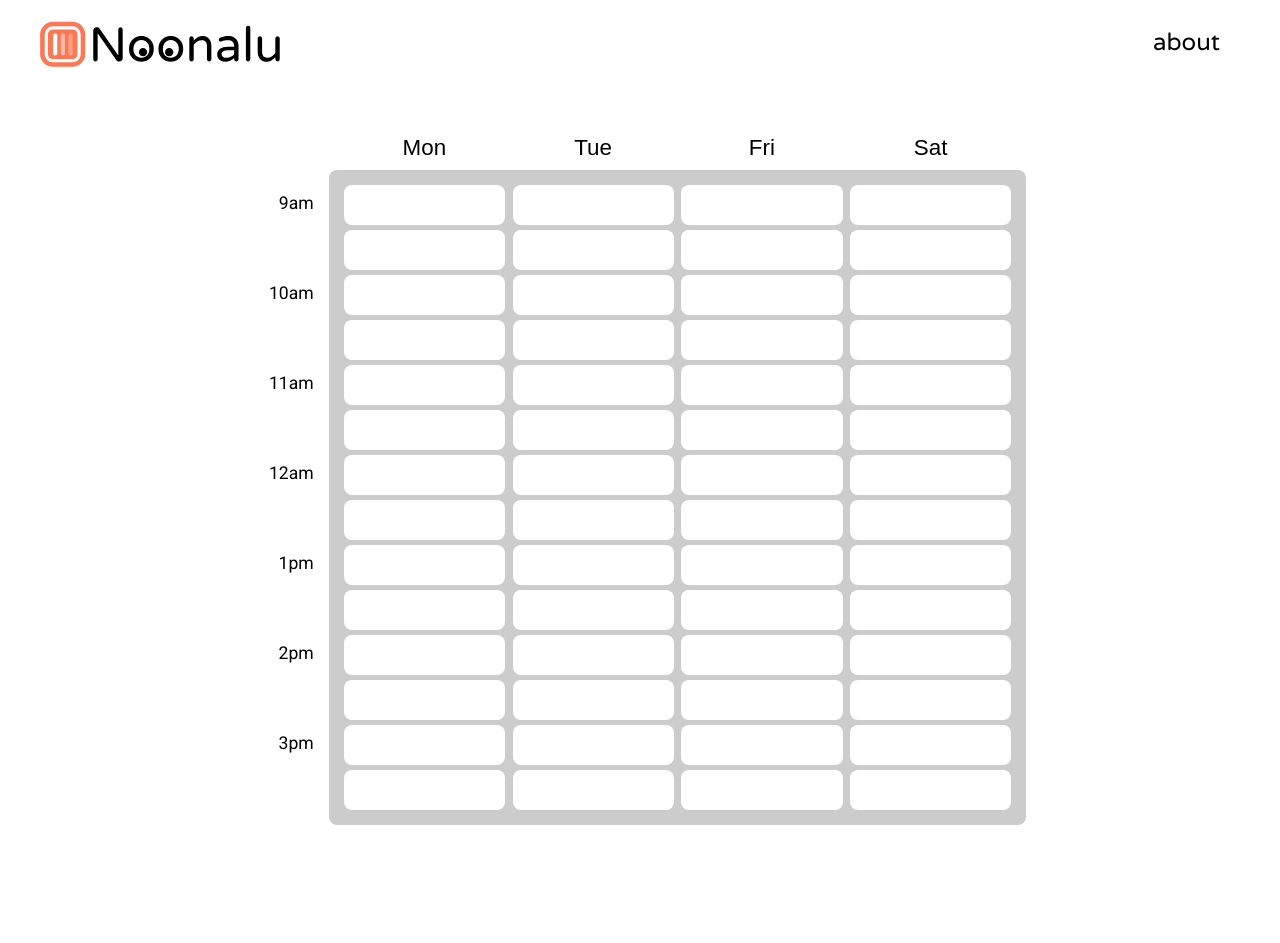
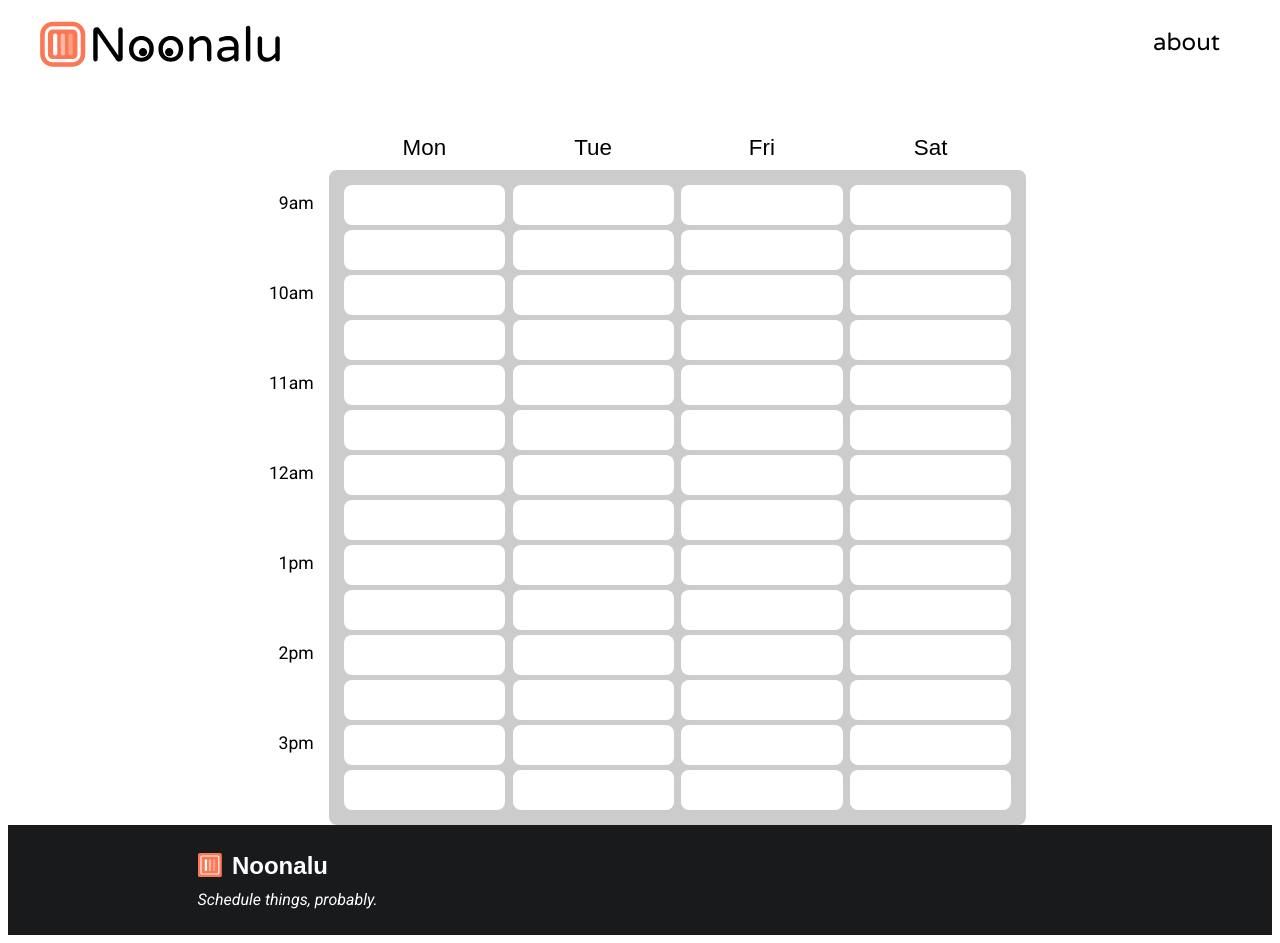
Before and after one commit to noonalu/noonalu-web, a Vue app: page /#/calendar in a window 1280 px wide. Before the commit the page ends 833 px from the top, so only its background shows below. Built offline with nearby package versions, Linux system fonts and the light colour scheme.

Commit message:
Add footer back in lol

```diff
--- a/src/components/calendar/Calendar.vue
+++ b/src/components/calendar/Calendar.vue
@@ -94,7 +94,7 @@
 			<div id="rightBgCol"></div>
 		</div>
 	</div>
-	<!-- <Footer /> -->
+	<Footer />
 </template>
 
 <style scoped lang="scss">
```
